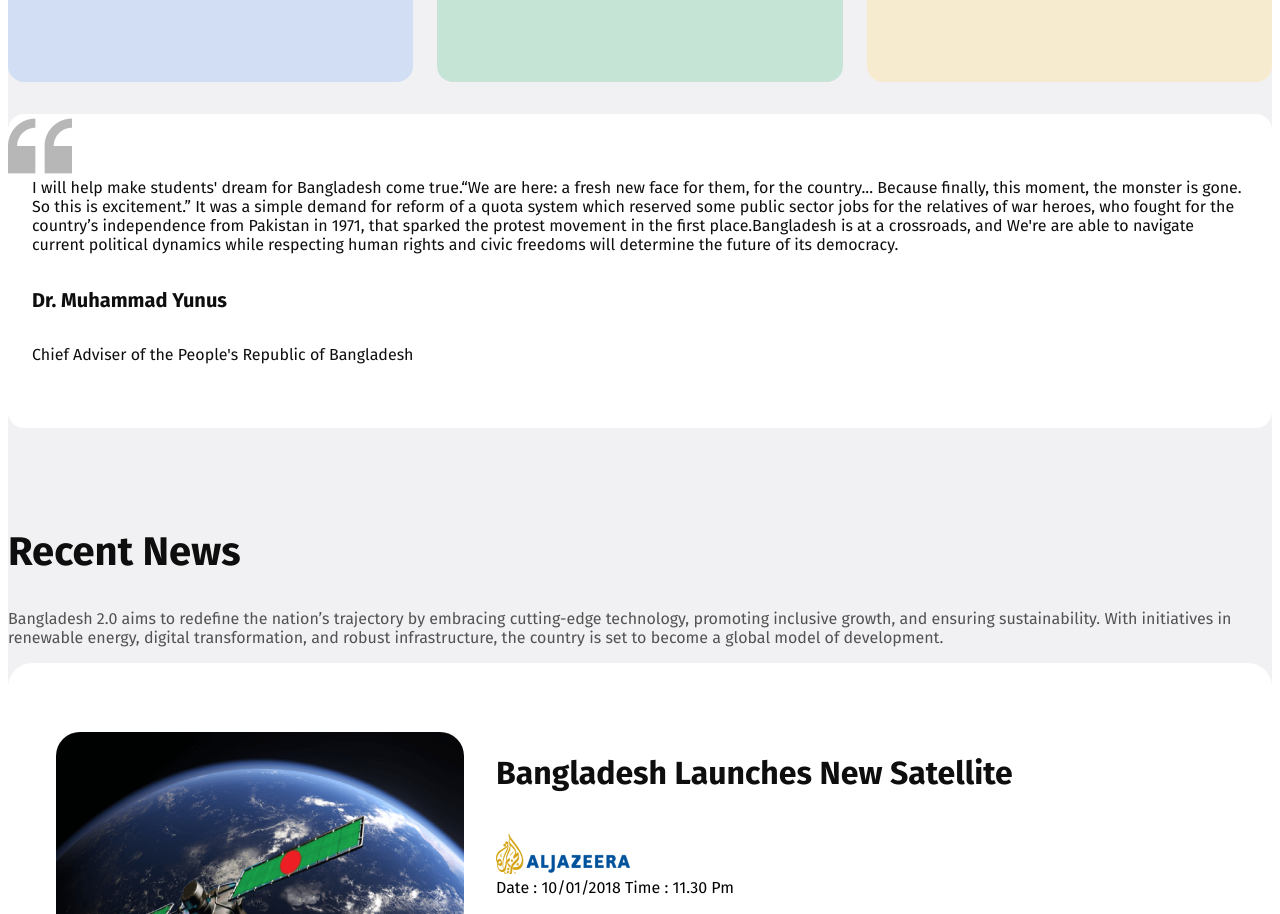
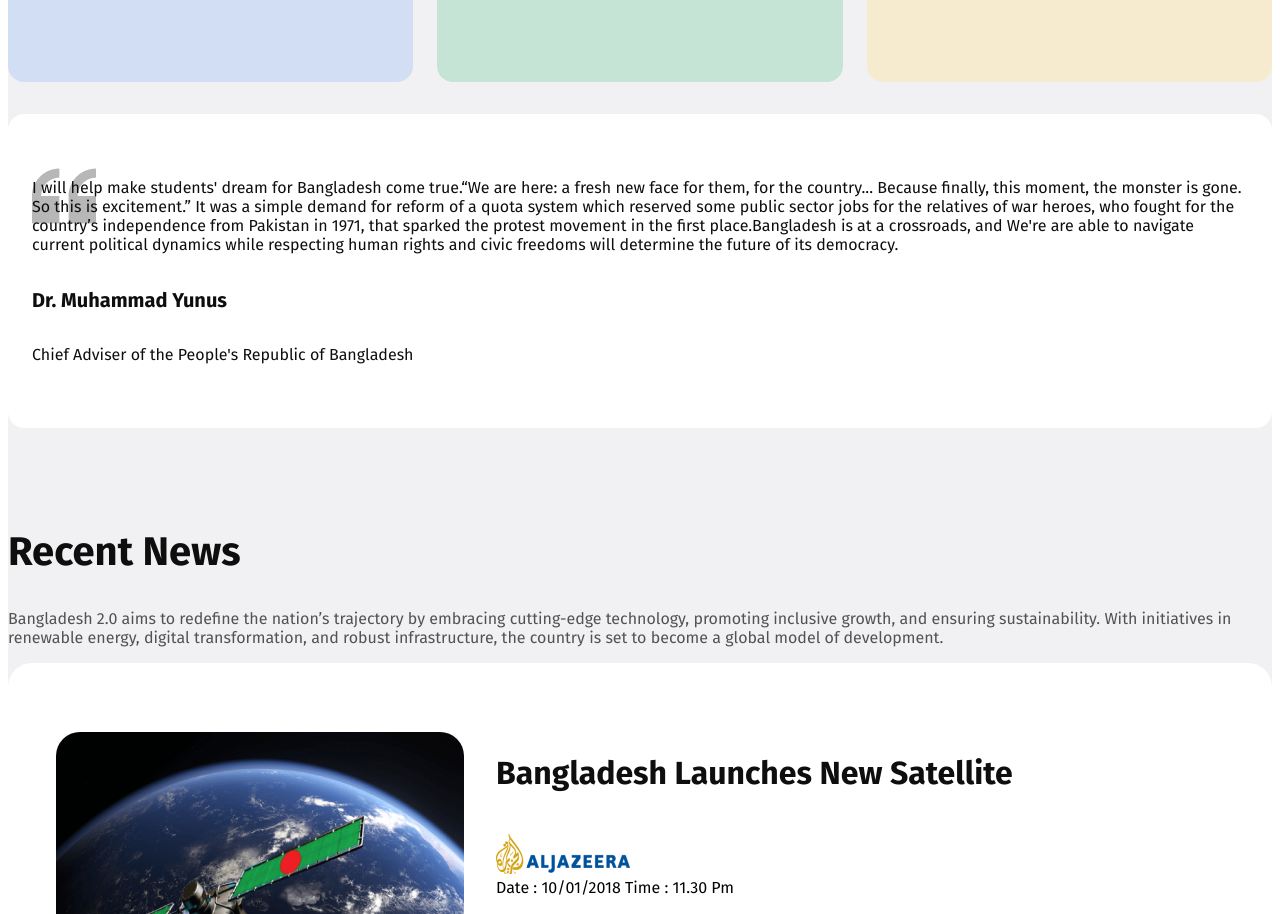
Before and after one commit to Elias-bd/assignment-1, a plain HTML site: page index.html in a window 1280 px wide. Shown: the part 1176-2090 px from the top of the page. Drawn offline with Linux system fonts and the light colour scheme.

Commit message:
background image position correction

```diff
--- a/styles/styles.css
+++ b/styles/styles.css
@@ -207,6 +207,7 @@ nav button {
     margin-bottom: 100px;
     background-color: #FFFFFF;
     background-image: url(../assets/quote-bg.png);
+    background-position: left 2% top 20%;
     border-radius: 16px;
     background-repeat: no-repeat;
     padding: 48px 24px;
```
